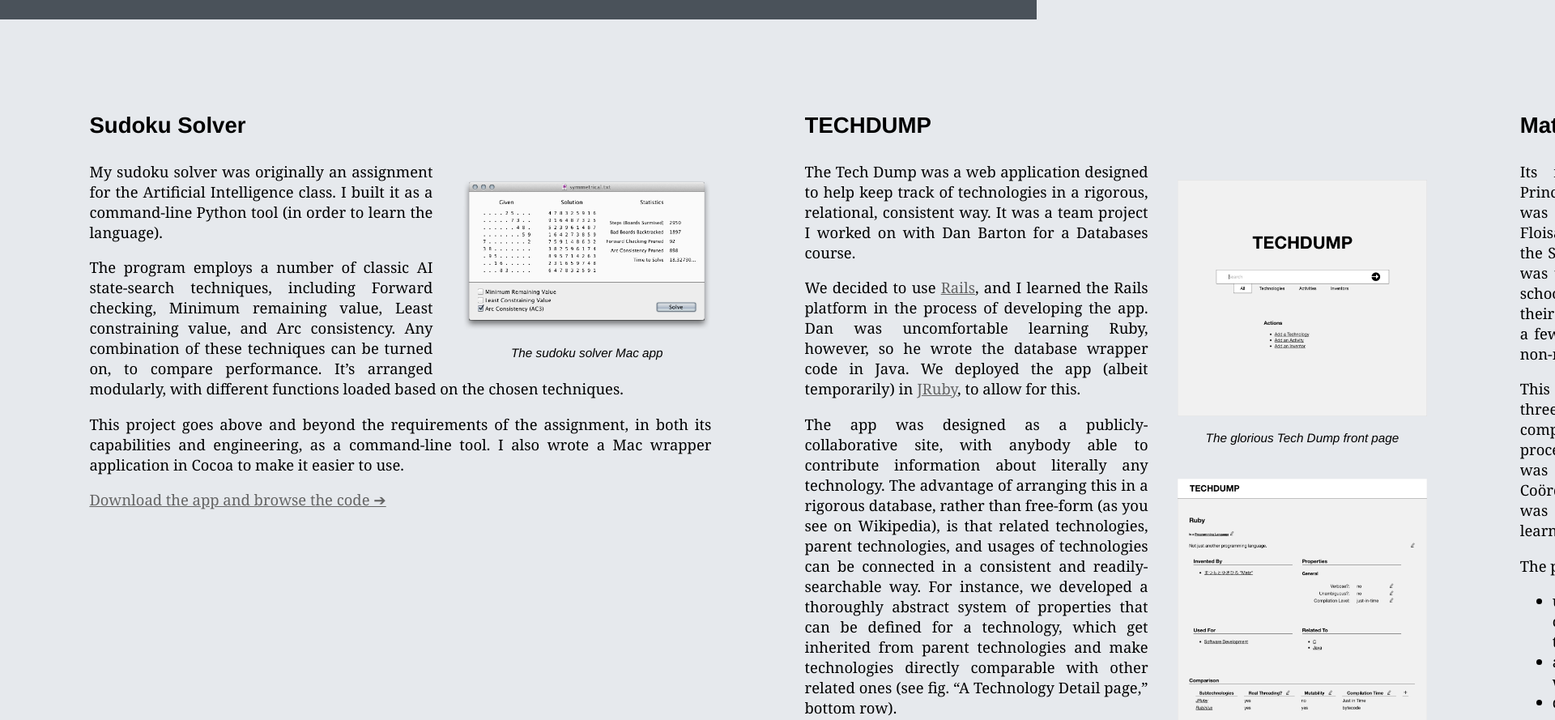
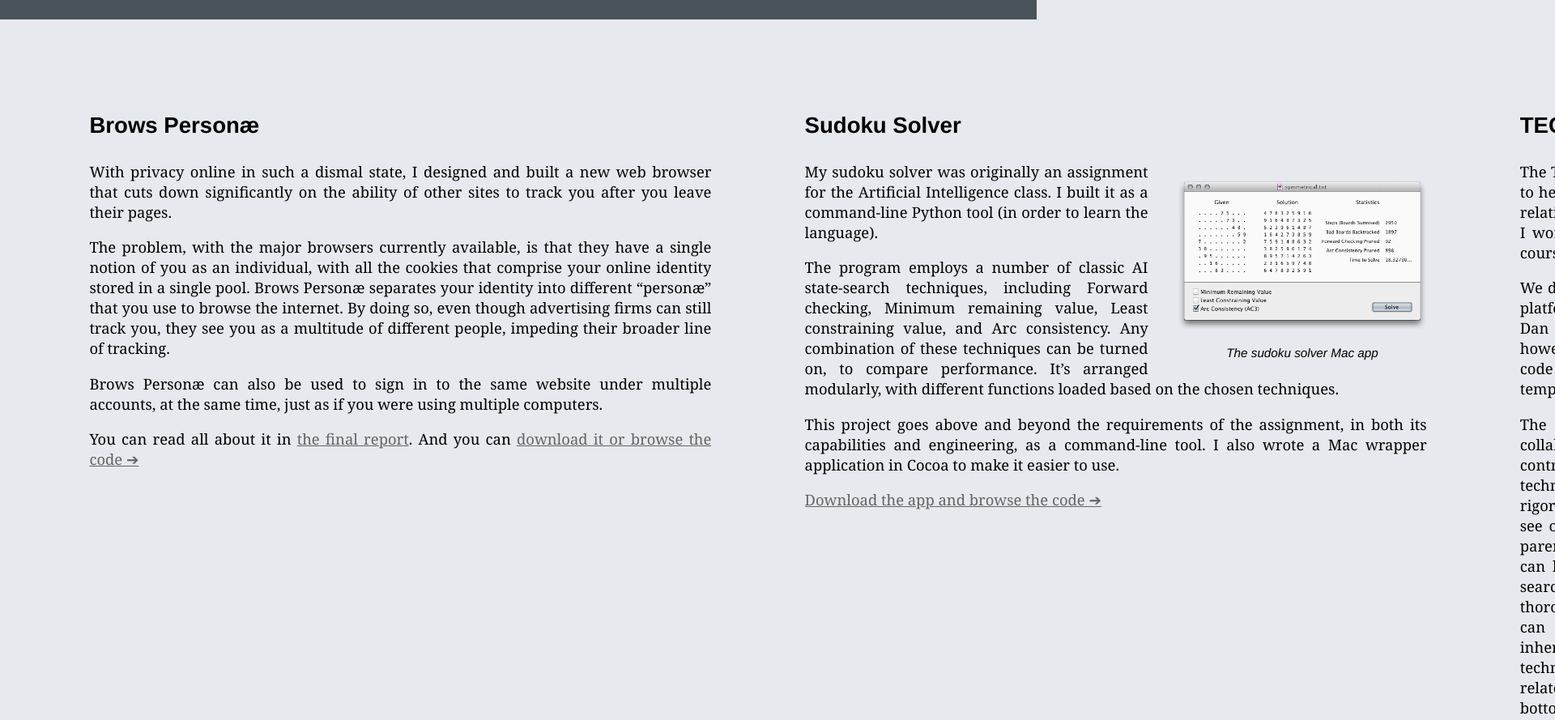
Before and after one commit to talusbb/talusbb.github.io, a plain HTML site: page cs-portfolio/index.html in a window 1280 px wide. Shown: the part 86-975 px from the top of the page at 81% size, 1920 px wide, since content can reach past the window. Drawn offline with Linux system fonts and the light colour scheme.

Commit message:
Add Brows Personæ

```diff
--- a/cs-portfolio/index.html
+++ b/cs-portfolio/index.html
@@ -46,7 +46,36 @@
 
     <div id="everything">
 
+
+
+
+
+
+
+
+
         <div class="column firstly">
+
+            <h2>Brows Personæ</h2>
+
+            <p>With privacy online in such a dismal state, I designed and built a new web browser that cuts down significantly on the ability of other sites to track you after you leave their pages.</p>
+
+            <p>The problem, with the major browsers currently available, is that they have a single notion of you as an individual, with all the cookies that comprise your online identity stored in a single pool. Brows Personæ separates your identity into different “personæ” that you use to browse the internet. By doing so, even though advertising firms can still track you, they see you as a multitude of different people, impeding their broader line of tracking.</p>
+
+            <p>Brows Personæ can also be used to sign in to the same website under multiple accounts, at the same time, just as if you were using multiple computers.</p>
+
+            <p>You can read all about it in <a href="extras/Brows-Personae.pdf" target="_blank">the final report</a>. And you can <a href="https://github.com/talusbb/Brows-Personae" target="_blank">download it or browse the code&nbsp;➔</a></p>
+
+
+        </div>
+
+
+
+
+
+
+
+        <div class="column">
             <h2>Sudoku Solver</h2>
 
             <div class="inline-image" style="max-width: 590px;">
```
Also changed, not shown: 1 other file.
